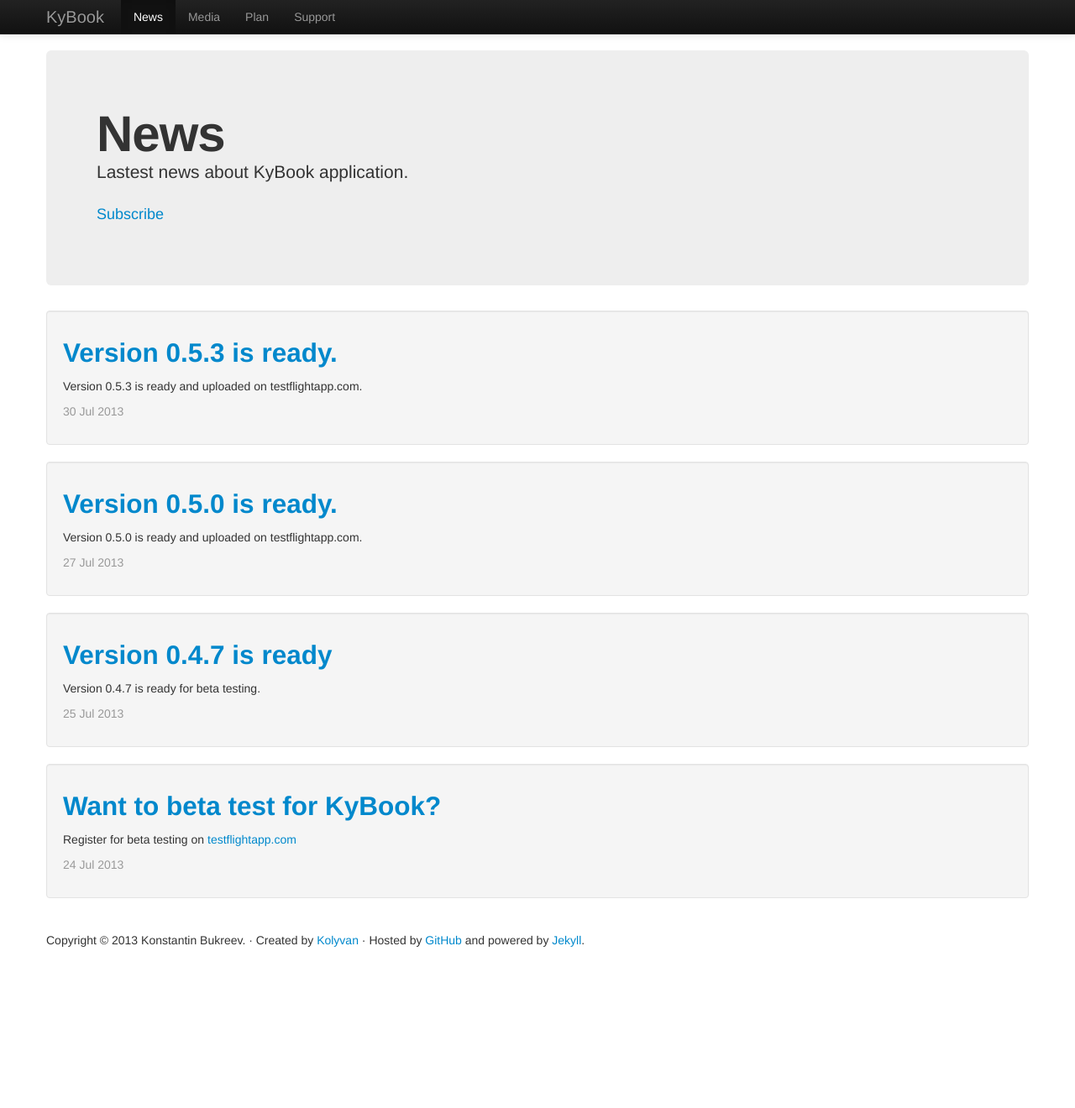
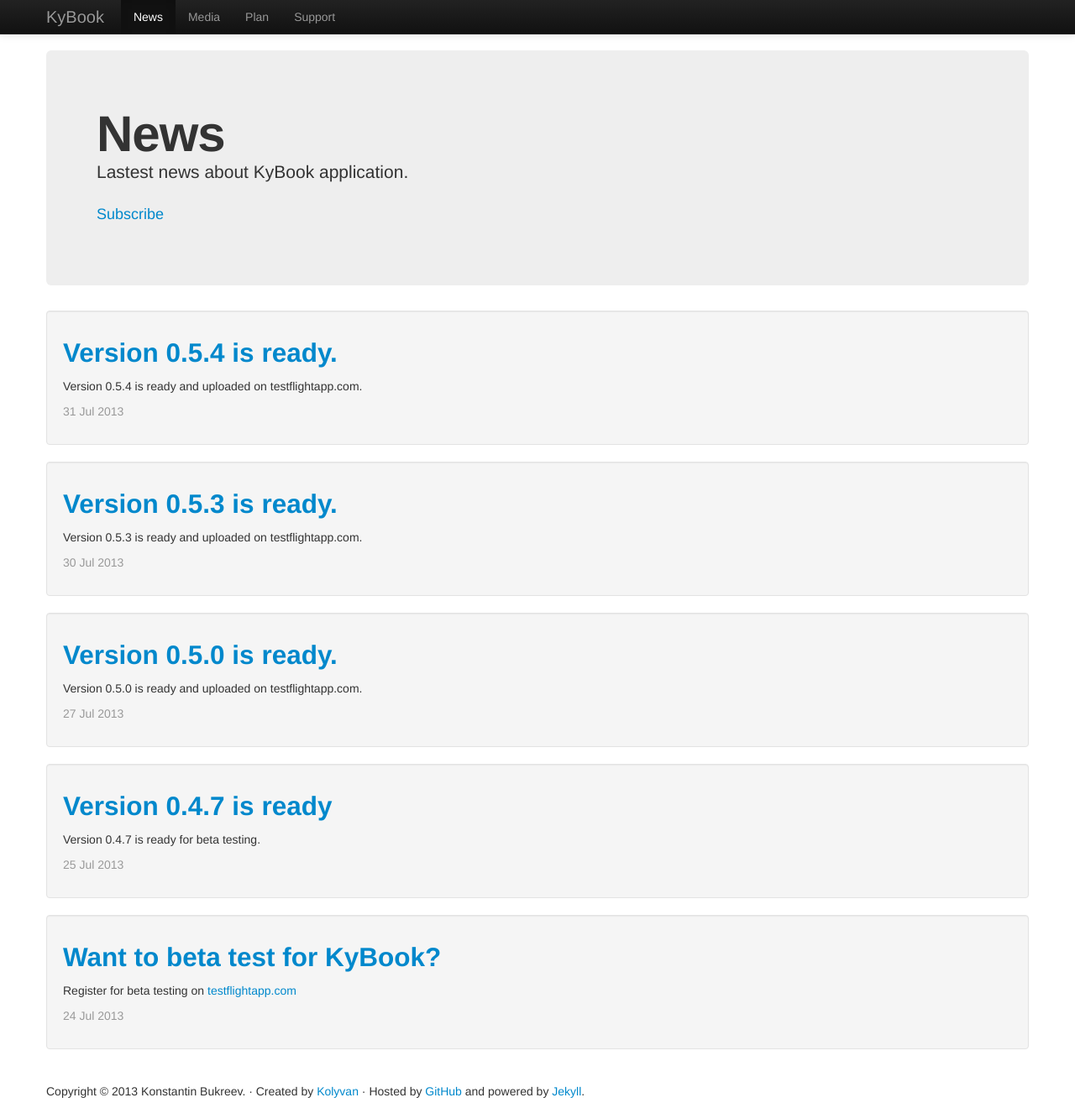
Before and after one commit to kolyvan/kolyvan.github.com, a Jekyll site: the page built from kybook/news.html, in a window 1280 px wide and 1320 px high. Shown: the whole window at 84% size. Built offline with Jekyll 4.4.1, drawn with Linux system fonts in a browser that asks for light colours; nearby versions of some CDN libraries.

Commit message:
update kybook news

```diff
--- a/kybook/news/_posts/2013-07-30-version53.html
+++ b/kybook/news/_posts/2013-07-30-version53.html
@@ -16,5 +16,3 @@
 <p>
 All teammates and testers was notified via email.
 </p>
-
-<p>Thanks all for patience )</p>
--- /dev/null
+++ b/kybook/news/_posts/2013-07-31-version54.html
@@ -0,0 +1,17 @@
+---
+layout: kybook_post
+title: Version 0.5.4 is ready.
+---
+
+<p>Version 0.5.4 is ready and uploaded on testflightapp.com.</p>
+
+
+<h3>What is new</h3>
+<ul>
+	<li>Translate a selected text.</li>
+	<li>Indent for the first line of a paragraph</li>
+</ul>
+
+<p>
+All teammates and testers was notified via email.
+</p>
```
